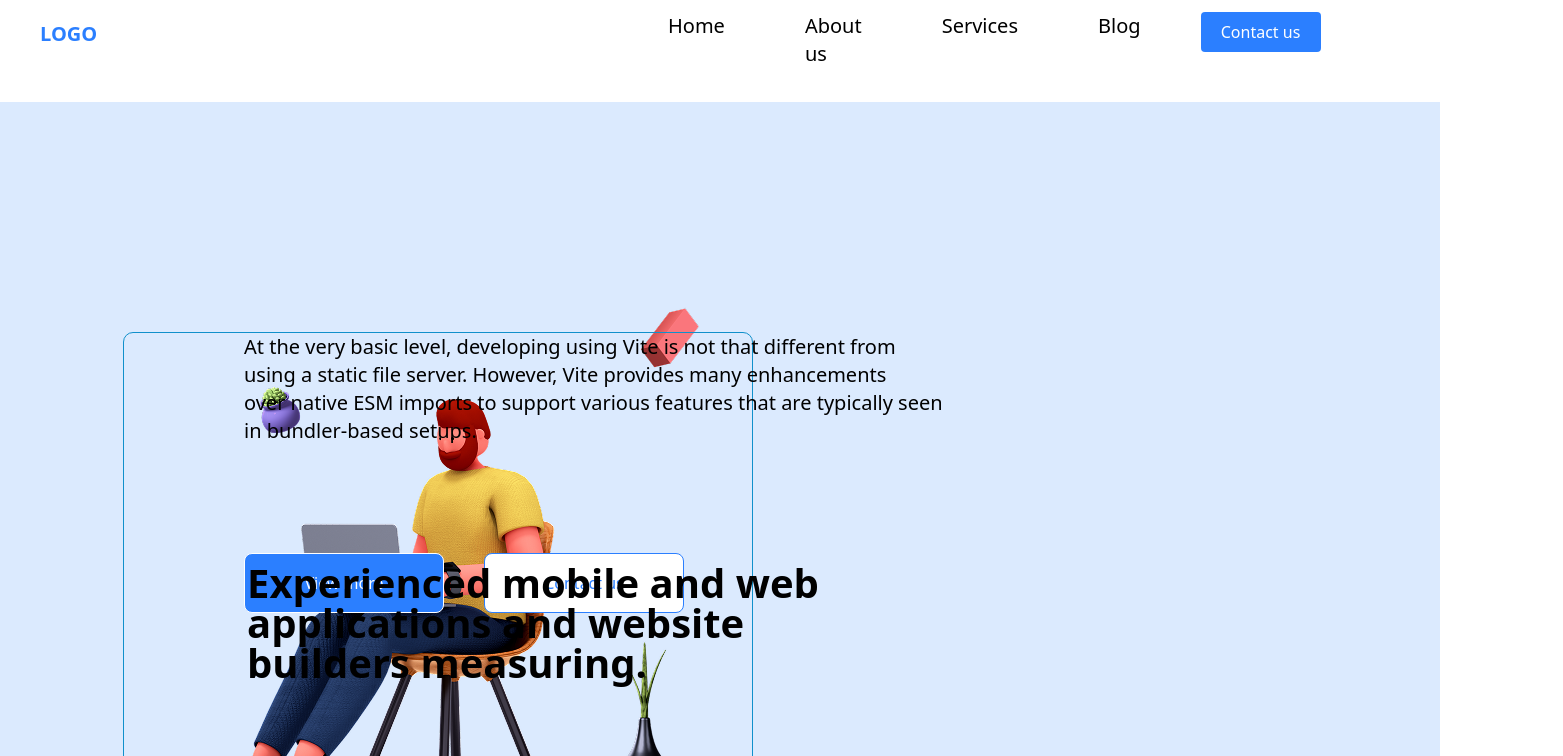
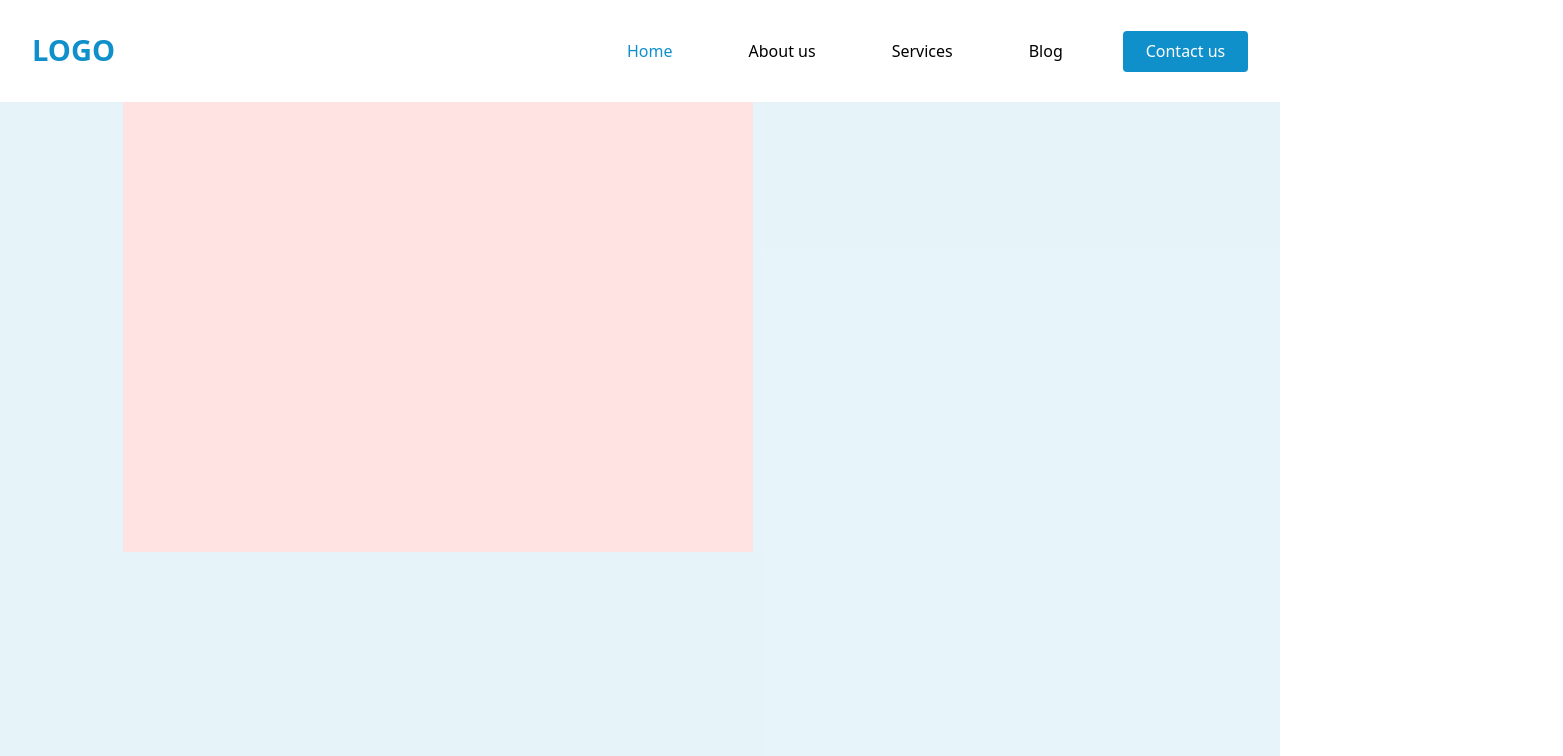
Before and after one commit to TharinduSampath1126/First-Project, a React (Vite) app: page / in a window 1280 px wide. Shown: the top 756 px of the page, 1563 px wide, since content can reach past the window. Built offline with nearby package versions, Linux system fonts and the light colour scheme.

Commit message:
first commit

```diff
--- a/src/App.jsx
+++ b/src/App.jsx
@@ -1,13 +1,17 @@
 import { useState } from "react";
 import Home from "./pages/Home"
 import TopicBox from "./components/TopicBox";
+import Navbar from "./sections/Navbar";
+import Hero from "./sections/Hero";
 
 
 function App() {
   return (
       <div>
 
-        <Home/>
+        {/* <Home/> */}
+        <Navbar/>
+        <Hero/>
 
       </div>
   );
--- /dev/null
+++ b/src/sections/Hero.jsx
@@ -0,0 +1,13 @@
+import React from 'react'
+
+export default function Hero() {
+  return (
+    <section className=''>
+        <div className='w-full h-[743px] bg-[#1090CB]/10'>
+            <div className='bg-red-100 w-[630px] h-[450px] ml-[123px] '>
+
+            </div>
+        </div>
+    </section>
+  )
+}
--- /dev/null
+++ b/src/sections/Navbar.jsx
@@ -0,0 +1,23 @@
+import React from 'react'
+
+export default function Navbar() {
+  return (
+    <section className='max-w-full h-[102px] flex items-center justify-between  '>
+
+        <div className='w-[82px] h-[44px] ml-[32px]'>
+           <p className='mt-1.5 text-[#1090CB] font-Poppins font-bold text-[29px] leading-[100%] tracking-normal'>LOGO</p>
+        </div>
+
+        <div className='flex justify-between mr-8 '>
+            <ul className='w-[436px] h-[24px] flex space-x-19 mt-2 mr-15'>
+                <li className='text-[#1090CB]'>Home</li>
+                <li>About us</li>
+                <li>Services</li>
+                <li>Blog</li>
+            </ul>
+            <button className='w-[125px] h-[41px] bg-[#1090CB] rounded-sm text-white font-poppins'>Contact us</button>
+        </div>
+
+    </section>
+  )
+}
```
